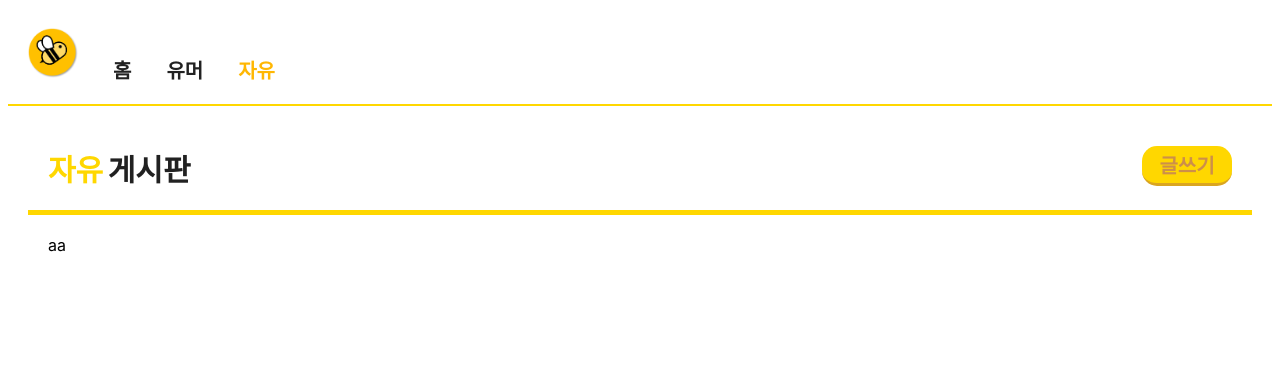
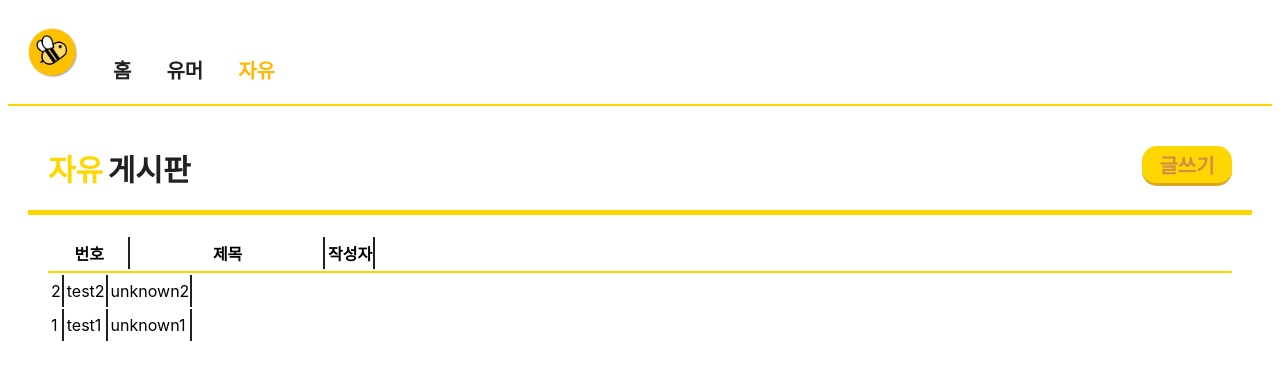
Before and after one commit to DongHyeok12/project1, a React (Create React App) app: page /free in a window 1280 px wide. Shown: the top 380 px of the page. Built offline with nearby package versions, Linux system fonts and the light colour scheme; a web font is replaced by a local one.

Commit message:
:lipstick: 컨텐츠 리스트 구현중

```diff
--- a/src/component/Listbox.tsx
+++ b/src/component/Listbox.tsx
@@ -1,16 +1,35 @@
 import { useLocation } from "react-router-dom";
 import "../styles/styles.css";
+import { useRecoilState } from "recoil";
+import { contantsState } from "../state";
+import { contants } from "../constant";
 
 const ListBox = () => {
   const location = useLocation();
+  const [contant, setContent] = useRecoilState(contantsState);
 
   return (
     <>
-      <ul>
-        <li className="ListBox">
-          <a href={`${location.pathname}/nn`}>hello</a>
-        </li>
-      </ul>
+      <table>
+        <thead className="ListBox">
+          <tr>
+            <td className="tdNum">번호</td>
+            <td className="tdTitle">제목</td>
+            <td className="tdWriter">작성자</td>
+          </tr>
+        </thead>
+        <tbody>
+          {contants.map(({ num, title, writer }) => (
+            <tr>
+              <td>{num}</td>
+              <td>
+                <a href={`${location.pathname}/${num}`}>{title}</a>
+              </td>
+              <td>{writer}</td>
+            </tr>
+          ))}
+        </tbody>
+      </table>
     </>
   );
 };
--- a/src/component/NavBar.tsx
+++ b/src/component/NavBar.tsx
@@ -8,7 +8,6 @@ import { pathLabelState } from "../state";
 export default function NavBar() {
   const location = useLocation();
   const [pathLabel, setPathLabel] = useRecoilState(pathLabelState);
-  console.log(pathLabel);
   useEffect(() => {
     const a = links.find((link) => location.pathname.startsWith(link.path)) || {
       path: "/",
--- a/src/constant/index.ts
+++ b/src/constant/index.ts
@@ -2,3 +2,8 @@ export const links = [
   { path: "/humor", label: "유머" },
   { path: "/free", label: "자유" },
 ];
+
+export const contants = [
+  { num: 2, title: "test2", writer: "unknown2" },
+  { num: 1, title: "test1", writer: "unknown1" },
+];
--- a/src/page/Free/index.tsx
+++ b/src/page/Free/index.tsx
@@ -1,10 +1,11 @@
+import ListBox from "../../component/ListBox";
 import SubHeadLayout from "../../component/SubHeadLayout";
 
 const FreePage = () => {
   return (
     <>
       <SubHeadLayout>
-        <a>aa</a>
+        <ListBox />
       </SubHeadLayout>
     </>
   );
--- a/src/state.ts
+++ b/src/state.ts
@@ -12,3 +12,18 @@ export const pathLabelState = atom<PathLabelType>({
     label: "홈",
   },
 });
+
+export interface ContantsType {
+  num: number;
+  title: string;
+  writer: string;
+}
+
+export const contantsState = atom<ContantsType>({
+  key: "contants",
+  default: {
+    num: 1,
+    title: "testing!",
+    writer: "unknown~~",
+  },
+});
--- a/src/styles/styles.css
+++ b/src/styles/styles.css
@@ -141,3 +141,39 @@ a:active {
   /* flex: 1; 남은 공간을 채우도록 */
   padding: 20px; /* 패딩 */
 }
+
+/*thead.css*/
+table {
+  display: block;
+  font: 15px;
+  table-layout: fixed;
+  /* width: 100%; */
+}
+thead {
+  border-bottom: 2px solid gold;
+  font-weight: bold;
+}
+td {
+  height: 30px;
+  border-right: 2px solid #212121;
+}
+/* tr {
+  width: 100%;
+} */
+
+.tdNum {
+  text-align: center;
+  width: 25%;
+  /* margin: auto; */
+}
+
+.tdTitle {
+  text-align: center;
+  width: 60%;
+}
+
+.tdWriter {
+  text-align: center;
+  width: 15%;
+  /* margin: auto; */
+}
```
